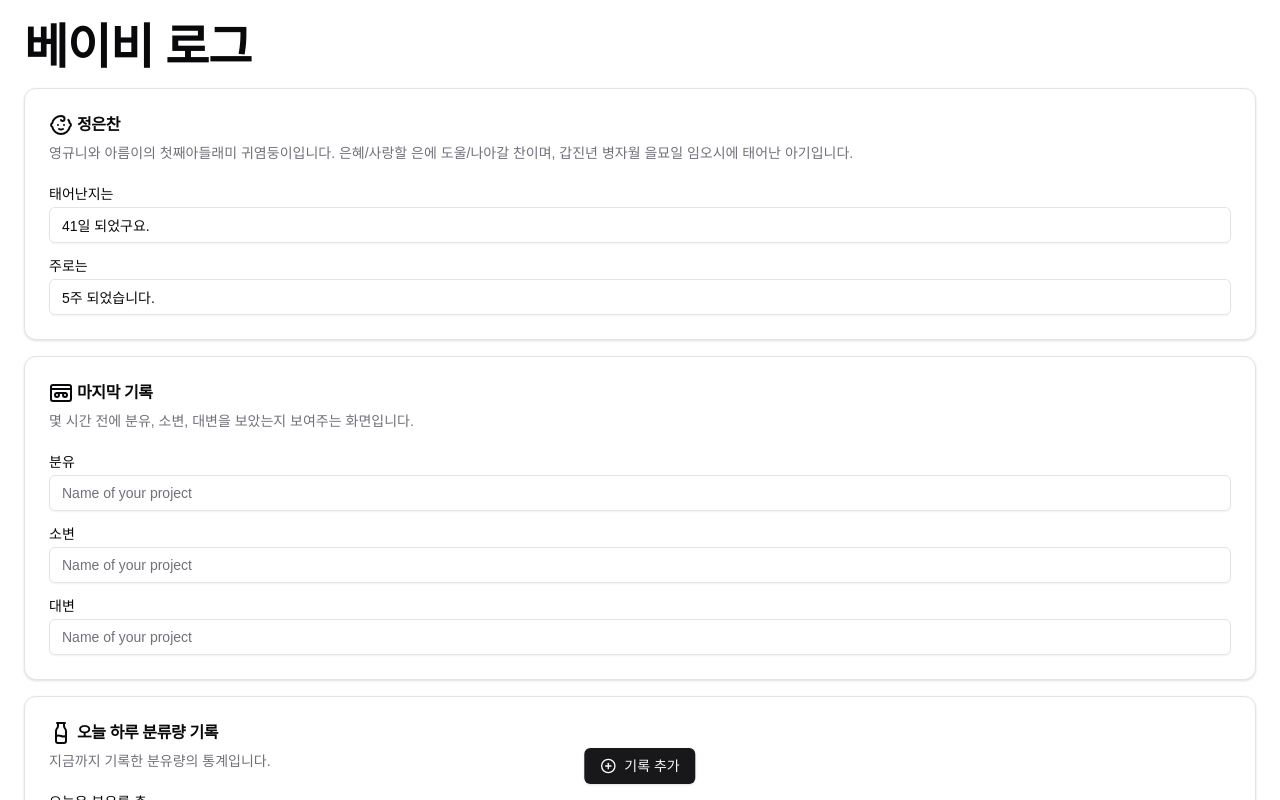
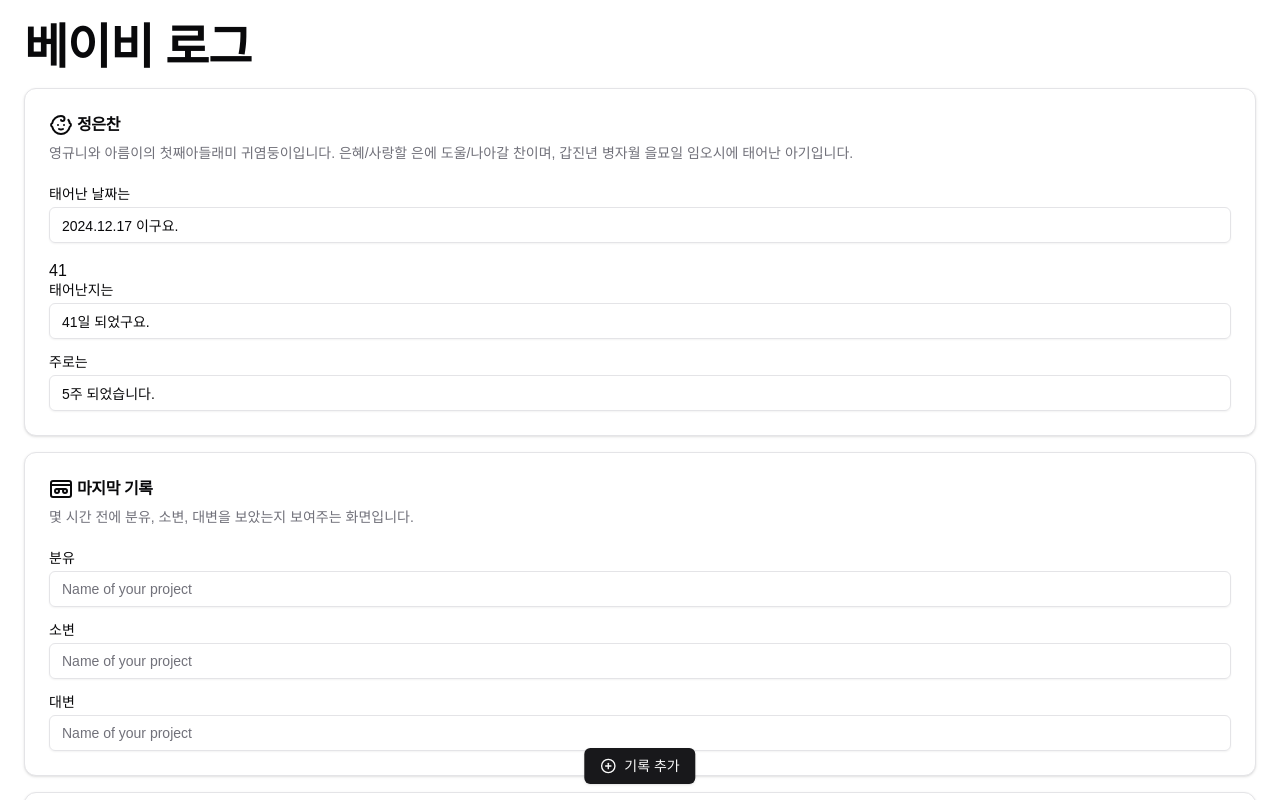
Before and after one commit to inpiniti/baby, a Next.js app: page / in a window 1280 px wide. Shown: the top 800 px of the page. Built offline with nearby package versions, Linux system fonts and the light colour scheme; no server answers; the database is empty.

Commit message:
데이터 업데이트 알림 추가 및 태어난 날짜와 관련된 입력 필드 개선

```diff
--- a/app/page.tsx
+++ b/app/page.tsx
@@ -56,6 +56,7 @@ export default function Home() {
   }, []);
 
   const handleChange = () => {
+    alert("데이터 업데이트");
     fetchData();
   };
 
@@ -107,6 +108,15 @@ const Profile = () => {
         <form>
           <div className="grid w-full items-center gap-4">
             <div className="flex flex-col space-y-1.5">
+              <Label htmlFor="name">태어난 날짜는</Label>
+              <Input
+                id="name"
+                placeholder="Name of your project"
+                value={`${birthDate.format("YYYY.MM.DD")} 이구요.`}
+              />
+            </div>
+            <div className="flex flex-col space-y-1.5">
+              {dayjs().diff(birthDate, "day")}
               <Label htmlFor="name">태어난지는</Label>
               <Input
                 id="name"
@@ -143,14 +153,17 @@ const LastRecord = ({ list }: { list: BabyRecord[] }) => {
       ) => {
         const record = list.find((record) => record.type === type);
         if (record) {
-          setLast(
-            dayjs(record.date)
-              .fromNow(true)
-              .replace("minutes", "분")
-              .replace("minute", "분")
-              .replace("hours", "시간")
-              .replace("hour", "시간") + ` 전에 ${suffix}`
-          );
+          const diff = dayjs().diff(dayjs(record.date), "minute");
+          const hours = Math.floor(diff / 60);
+          const minutes = diff % 60;
+          let timeString = "";
+          if (hours > 0) {
+            timeString += `${hours}시간 `;
+          }
+          if (minutes > 0) {
+            timeString += `${minutes}분 `;
+          }
+          setLast(timeString + `전에 ${suffix}`);
         }
       };
 
@@ -289,6 +302,7 @@ const Add = ({ onChange }: { onChange: () => void }) => {
   const [open, setOpen] = useState(false);
   //const [open2, setOpen2] = useState(false);
   const handleRecord = async (type: string) => {
+    alert(`handleRecord ${type}`);
     await fetch("/api/history/post", {
       method: "POST",
       body: JSON.stringify({
@@ -297,9 +311,11 @@ const Add = ({ onChange }: { onChange: () => void }) => {
         date: dayjs().format("YYYY-MM-DD HH:mm:ss"),
       }),
     });
+    alert(`등록 완료`);
     setOpen(false);
-
+    alert(`창닫기`);
     onChange();
+    alert(`데이터 업데이트`);
   };
   return (
     <Dialog open={open} onOpenChange={setOpen}>
```
